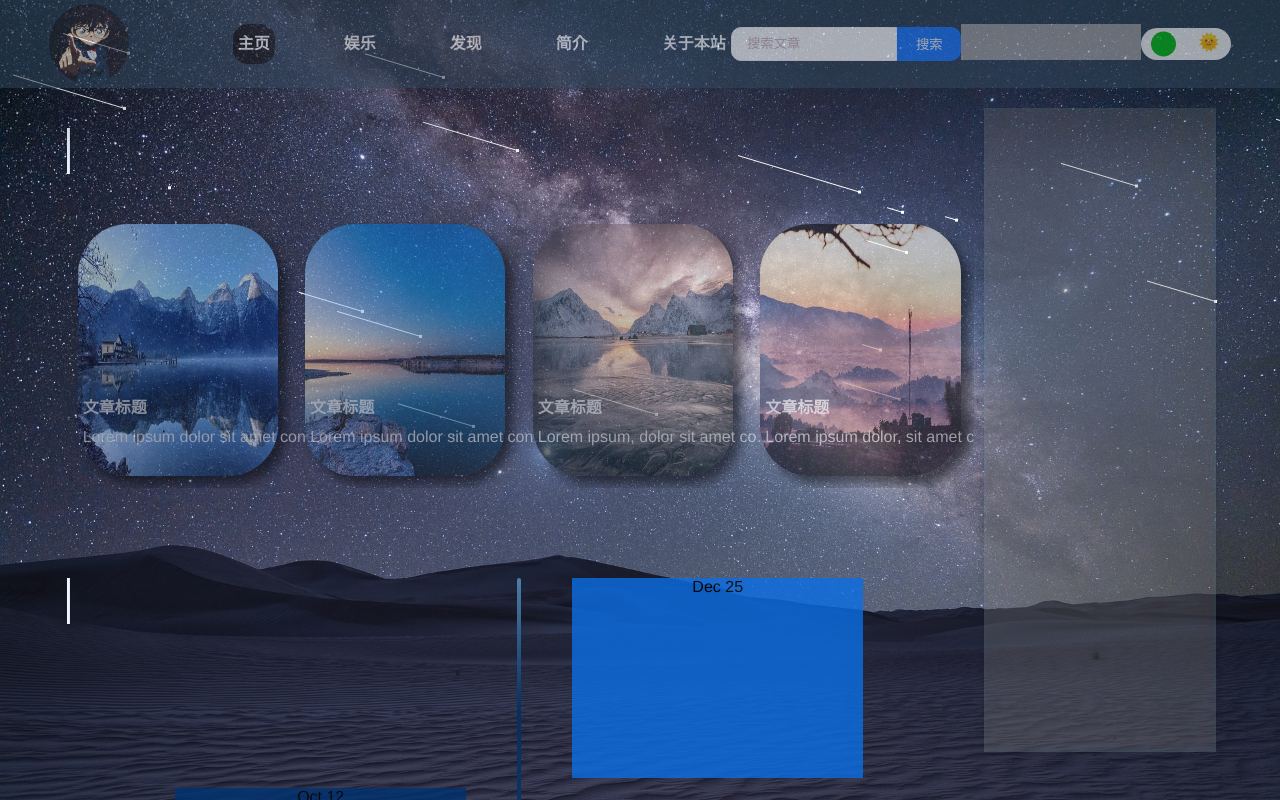
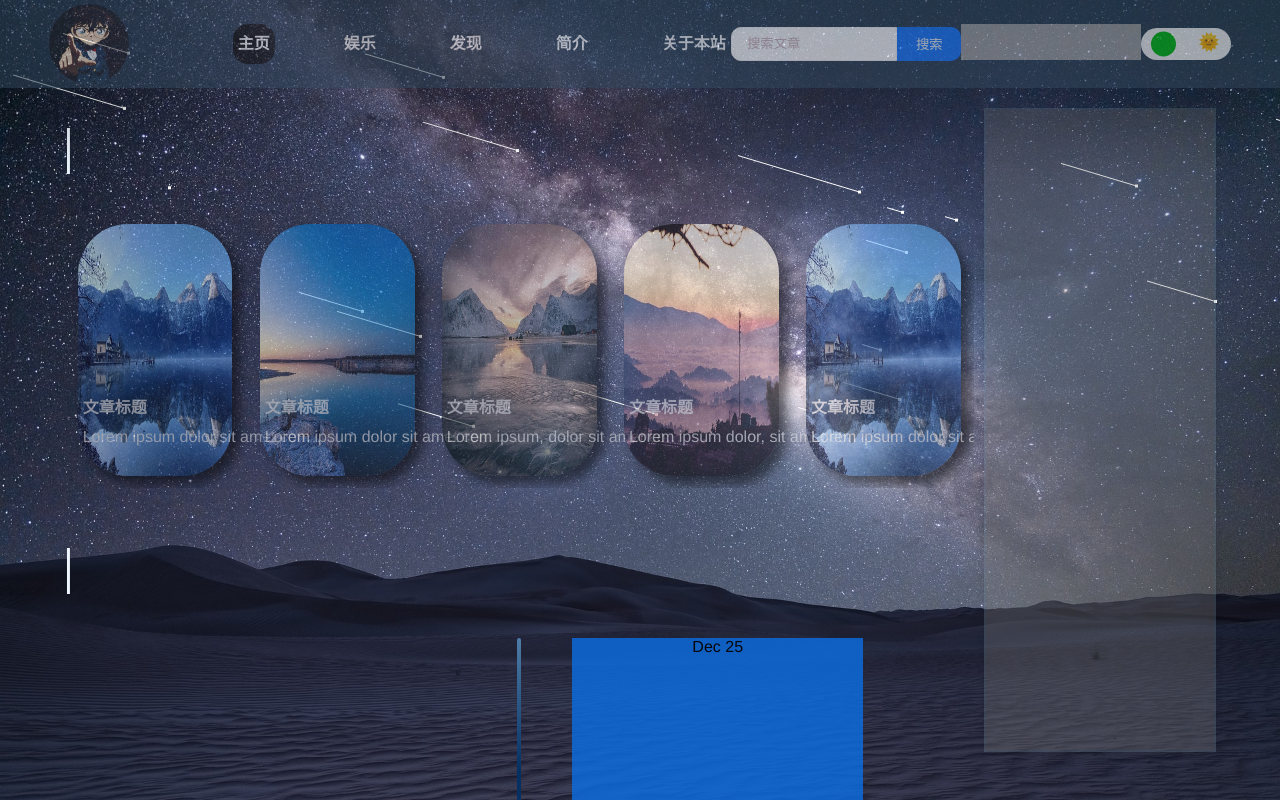
Before and after one commit to kurong99/personal-blog, a Vue app in the folder personal-blog/: page / in a window 1280 px wide. Shown: the top 800 px of the page. Built offline with nearby package versions, Linux system fonts and the light colour scheme; grey boxes are pictures that could not be loaded.

Commit message:
<update> update some layout

```diff
--- a/personal-blog/src/components/MainComponent.vue
+++ b/personal-blog/src/components/MainComponent.vue
@@ -20,6 +20,9 @@
 
 <style scoped>
     article {
+        display: flex;
+        flex-direction: column;
+        gap: 40px;
         z-index: 999;
     }
     article {
--- a/personal-blog/src/components/TitleComponent.vue
+++ b/personal-blog/src/components/TitleComponent.vue
@@ -13,7 +13,7 @@
 </script>
 
 <style scoped>
-    .title {
+  .title {
     float: left;
     -webkit-box-reflect: below 1px linear-gradient(transparent, rgba(0, 0, 0, 0.5));
     transform: perspective(1000px) rotateY(10deg);
--- a/personal-blog/src/components/ViewComponent.vue
+++ b/personal-blog/src/components/ViewComponent.vue
@@ -21,7 +21,7 @@
 <style scoped>
     .view-container {
         width: 90vw;
-        height:155vh;
+        /* height:155vh; */
         /* height: auto; */
         margin: 20px auto;
         display: flex;
--- a/personal-blog/src/pages/CarouselComponent.vue
+++ b/personal-blog/src/pages/CarouselComponent.vue
@@ -36,6 +36,15 @@
             <p>Lorem ipsum dolor, sit amet consectetur adipisicing elit. Esse, commodi!</p>
           </div>
           <img src="../assets/imgs/mountains.jpg" alt="">
+        </a>
+      </li>
+      <li>
+        <a href="#">
+          <div class="introduce">
+            <h4>文章标题</h4>
+            <p>Lorem ipsum dolor sit amet consectetur adipisicing elit. Aspernatur, animi.</p>
+          </div>
+          <img src="../assets/imgs/lake.jpg" alt="">
         </a>
       </li>
     </ul>
```
